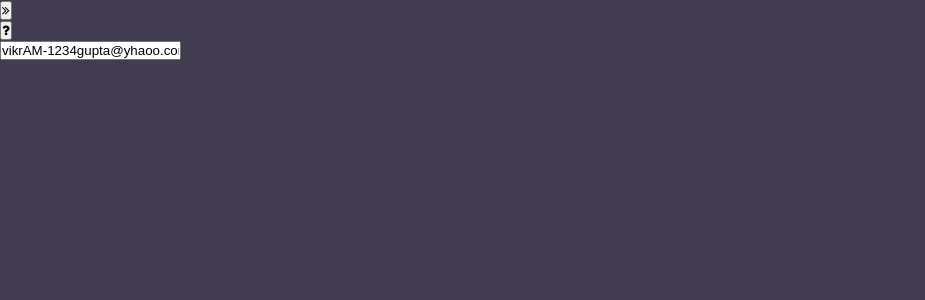
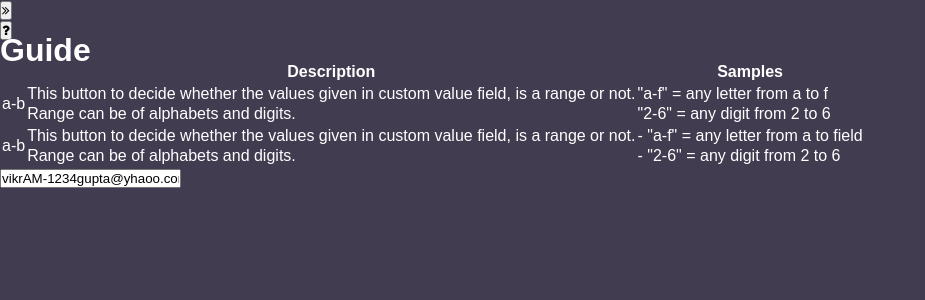
Before and after one commit to v8187/regex, a React app: page / in a window 1280 px wide. Shown: the top 300 px of the page, without its empty margins (0-925 px from the left). Built offline with nearby package versions, Linux system fonts and the light colour scheme.

Commit message:
Added Guide.js

```diff
--- a/src/App.js
+++ b/src/App.js
@@ -4,6 +4,7 @@
 // import srvcData from './data.service';
 // import { Token } from './models';
 import { ToolBar } from './ToolBar';
+import { Guide } from './Guide';
 import { InputTab } from './InputTab';
 import { ConfirmInputTab } from './ConfirmInputTab';
 
@@ -147,6 +148,7 @@
                     doNext={this.doNext}
                     doBack={this.doBack}
                     doHelp={this.doHelp} />
+                <Guide />
                 {this.state.currentTab === 'input' &&
                     <InputTab
                         styles={styles}
--- a/src/ConfirmInputTab.js
+++ b/src/ConfirmInputTab.js
@@ -1,7 +1,6 @@
 import React, { Component } from 'react';
 
 // import srvcData from './data.service';
-
 import { CategorizedValue } from './CategorizedValue';
 import { CategorizedValueSettings } from './CategorizedValueSettings';
 import { CategorizedValueClass } from './CategorizedValue.class';
--- /dev/null
+++ b/src/Guide.js
@@ -0,0 +1,43 @@
+import React, { Component } from 'react';
+
+export class Guide extends Component {
+
+    constructor(props) {
+
+        super(props);
+    }
+
+    render() {
+        return (<div className="guide-wrapper">
+            <h1>Guide</h1>
+            <table>
+                <thead>
+                    <tr>
+                        <th></th>
+                        <th>Description</th>
+                        <th>Samples</th>
+                    </tr>
+                </thead>
+                <tbody>
+                    <tr>
+                        <td> <span className="rx_btn_text">a-b</span></td>
+                        <td>This button to decide whether the values given in custom value field, is a range or not.<br />
+                            Range can be of alphabets and digits.
+                        </td>
+                        <td>"a-f" = any letter from a to f<br />
+                            "2-6" = any digit from 2 to 6</td>
+                    </tr>
+                    <tr>
+                        <td> <span className="rx_btn_text">a-b</span></td>
+                        <td>This button to decide whether the values given in custom value field, is a range or not.<br />
+                            Range can be of alphabets and digits.
+                        </td>
+                        <td>- "a-f" = any letter from a to field<br />
+                            - "2-6" = any digit from 2 to 6</td>
+                    </tr>
+                </tbody>
+            </table>
+
+        </div>);
+    }
+}
--- a/src/scss/main.scss
+++ b/src/scss/main.scss
@@ -200,3 +200,42 @@
         top: -4px;
     }
 }
+
+.guide-wrapper {
+    background: white;
+    padding: 15px;
+    margin: 15px 0;
+    color: #333;
+    font-size: 13px;
+    line-height: 21px;
+    h1 {
+        font-size: 16px;
+        line-height: 30px;
+    }
+    table {
+        border-top: 2px solid $COLOR_PRIMARY;
+        border-collapse: collapse;
+        thead {
+            border-bottom: 2px solid $COLOR_PRIMARY;
+            text-align: left;
+            th {
+                padding: 0 5px;
+                &:first-child {
+                    width: 60px;
+                }
+            }
+        }
+        tbody {
+            tr {
+                border-bottom: 1px solid $COLOR_PRIMARY;
+            }
+            td {
+                padding: 5px;
+                vertical-align: top;
+                .rx_btn_text {
+                    margin-top: 5px;
+                }
+            }
+        }
+    }
+}
```
